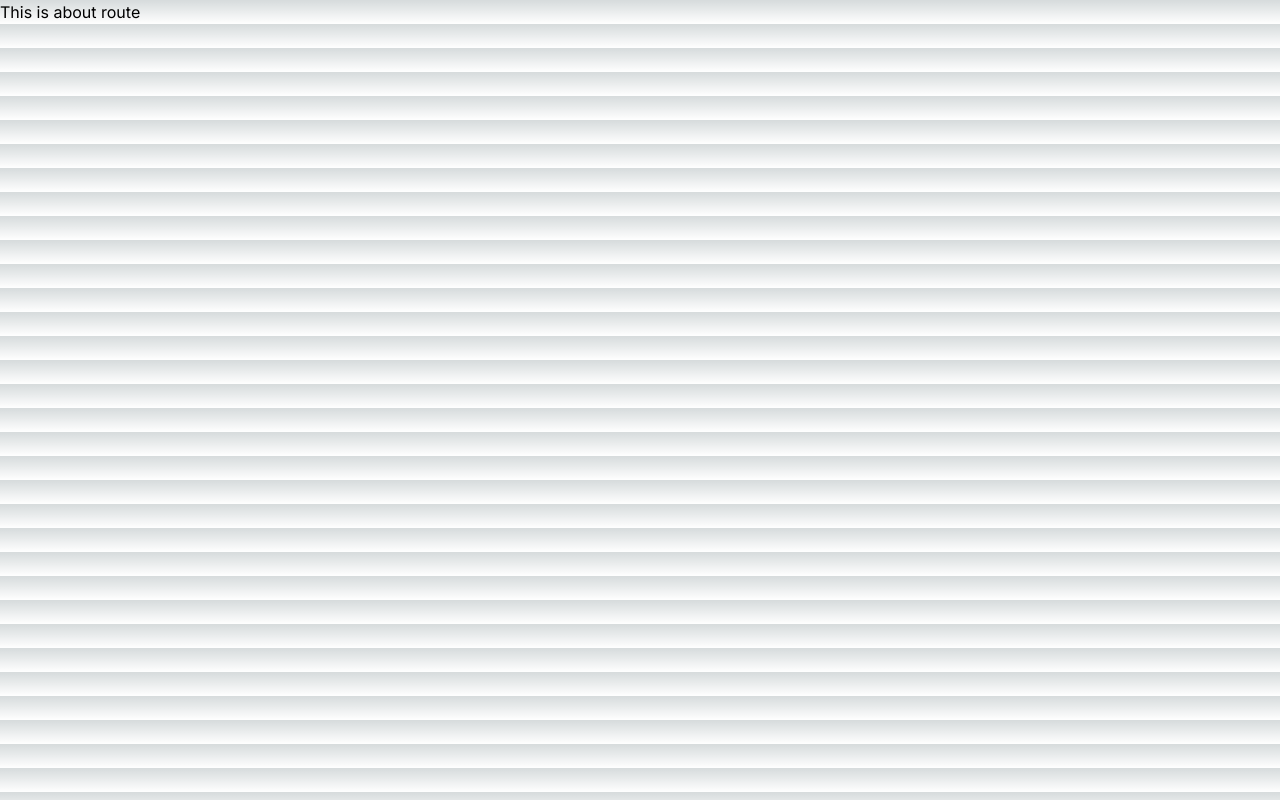
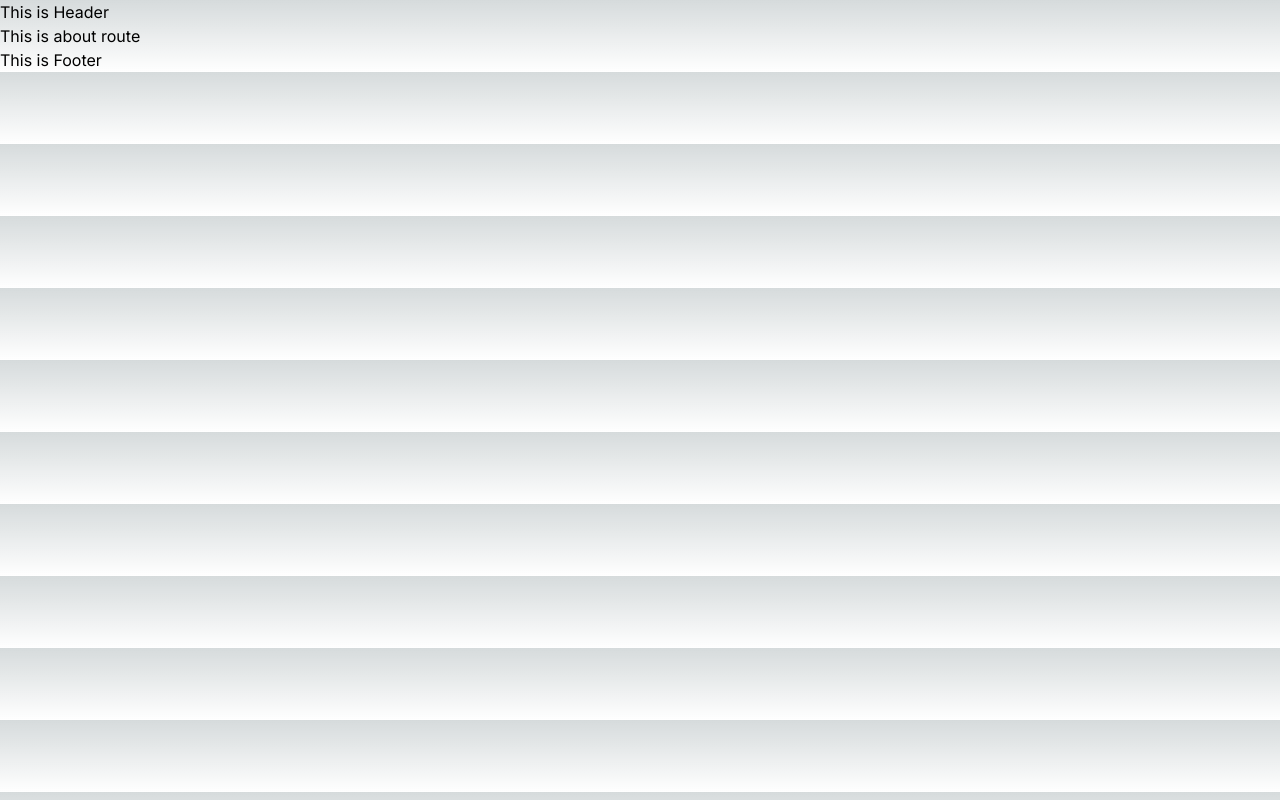
Before and after one commit to siddheshpandit/work-manager, a Next.js app in the folder Frontend/work-manager/: page /about in a window 1280 px wide. Built offline with nearby package versions, Linux system fonts and the light colour scheme.

Commit message:
Added error and loading files

```diff
--- /dev/null
+++ b/Frontend/work-manager/src/app/about/error.js
@@ -0,0 +1,9 @@
+"use client";
+
+export default function errorPage({
+    error,reset
+}){
+    return(
+        <h1>Error...</h1>
+    )
+}
--- /dev/null
+++ b/Frontend/work-manager/src/app/about/loading.js
@@ -0,0 +1,7 @@
+export default function loading(){
+    return(
+        <div>
+            <p>Loading..</p>
+        </div>
+    )
+}
--- a/Frontend/work-manager/src/app/about/page.js
+++ b/Frontend/work-manager/src/app/about/page.js
@@ -1,4 +1,12 @@
-export default function About(){
+async function takeTime(){
+    await new Promise((resolve)=>{
+        setTimeout(resolve,3000);
+    })
+}
+
+export default async function About(){
+    await takeTime();
+    // throw new Error("This is Manual Error");
     return(
         <div>
         <h1>This is about route</h1>
--- a/Frontend/work-manager/src/app/layout.js
+++ b/Frontend/work-manager/src/app/layout.js
@@ -11,8 +11,12 @@ export const metadata = {
 export default function RootLayout({ children }) {
   return (
     <html lang="en">
+
       <body className={inter.className}>
-        {children}</body>
+      <h1>This is Header</h1>
+        {children}
+      <h1>This is Footer</h1>
+        </body>
     </html>
   )
 }
--- /dev/null
+++ b/Frontend/work-manager/src/app/profile/layout.js
@@ -0,0 +1,9 @@
+export default function ProfileLayout({children}){
+    return(
+        <div>
+            <h1>This is profile header</h1>
+            {children}
+            <h1>This is profile footer</h1>
+        </div>
+    )
+}
```
